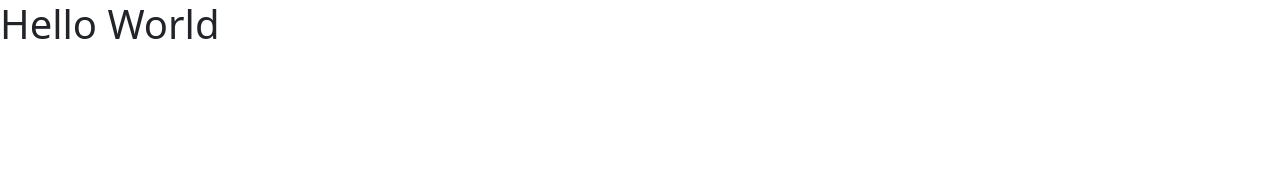
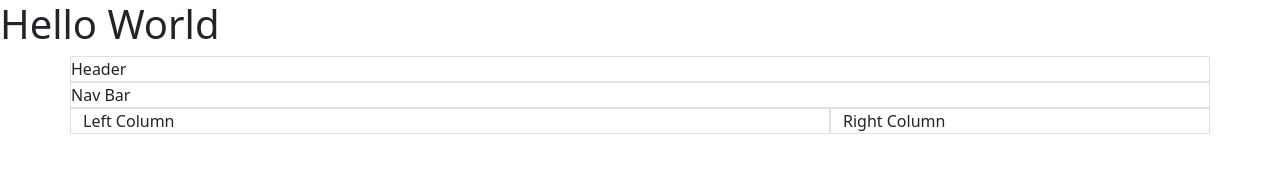
Before and after one commit to jilienecircelli/kek_137_w0d4_bootstrap_profile, a plain HTML site: page index.html in a window 1280 px wide. Drawn offline with nearby package versions, Linux system fonts and the light colour scheme.

Commit message:
Adding in grid

```diff
--- a/index.html
+++ b/index.html
@@ -9,6 +9,27 @@
     </head>
     <body>
         <h1>Hello World</h1>
+        <!-- Container that starts the bootstrap grid -->
+        <div class="container">
+            <!-- Row 1 - Header -->
+            <div class="row border">Header</div>
+
+            <!-- Row 2 - Nav Bar -->
+            <div class="row border">Nav Bar</div>
+
+            <!-- Row 3 - Content -->
+            <div class="row">
+                <!-- Column 1 - left 2/3 -->
+                <div class="col-8 border">
+                    Left Column
+                </div>
+                <!-- Column 1 - right 1/3 -->
+                <div class="col-4 border">
+                    Right Column
+                </div>
+            </div>
+
+        </div>
 
         <script
             src="https://cdn.jsdelivr.net/npm/bootstrap@5.3.2/dist/js/bootstrap.bundle.min.js"></script>
```
